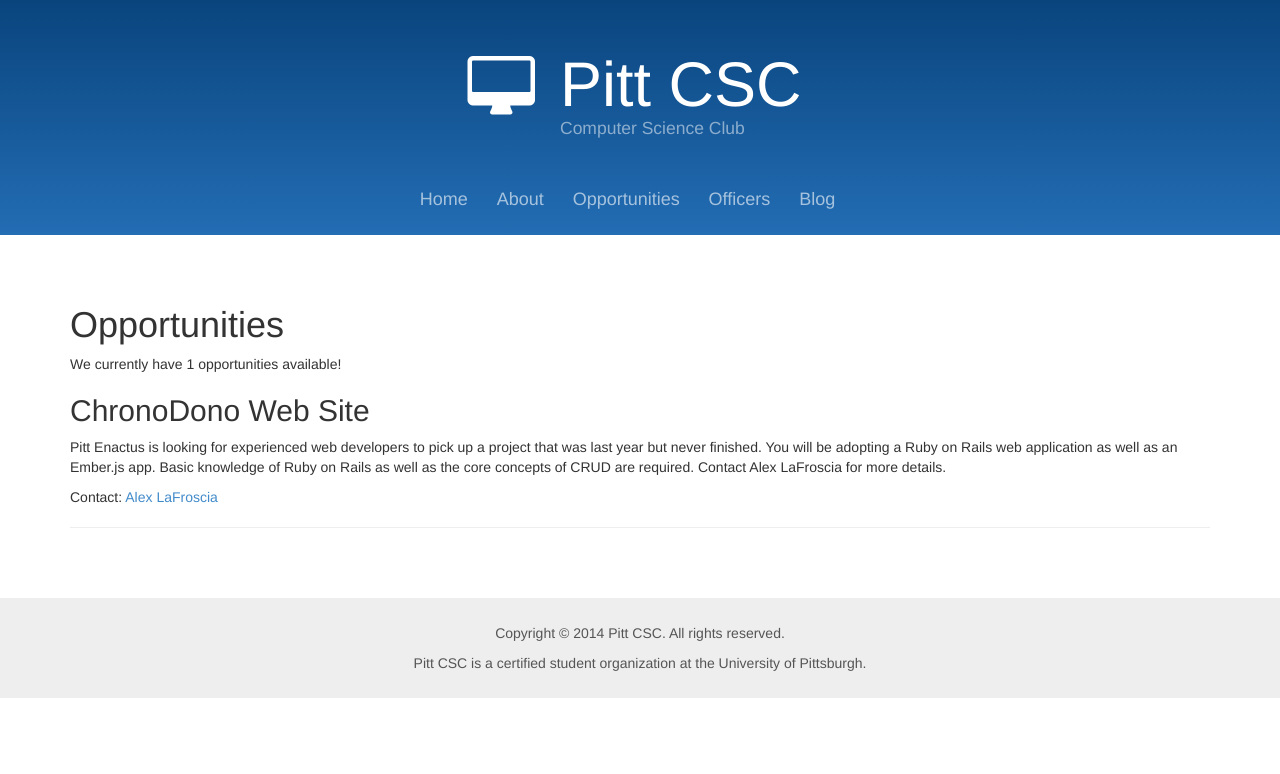
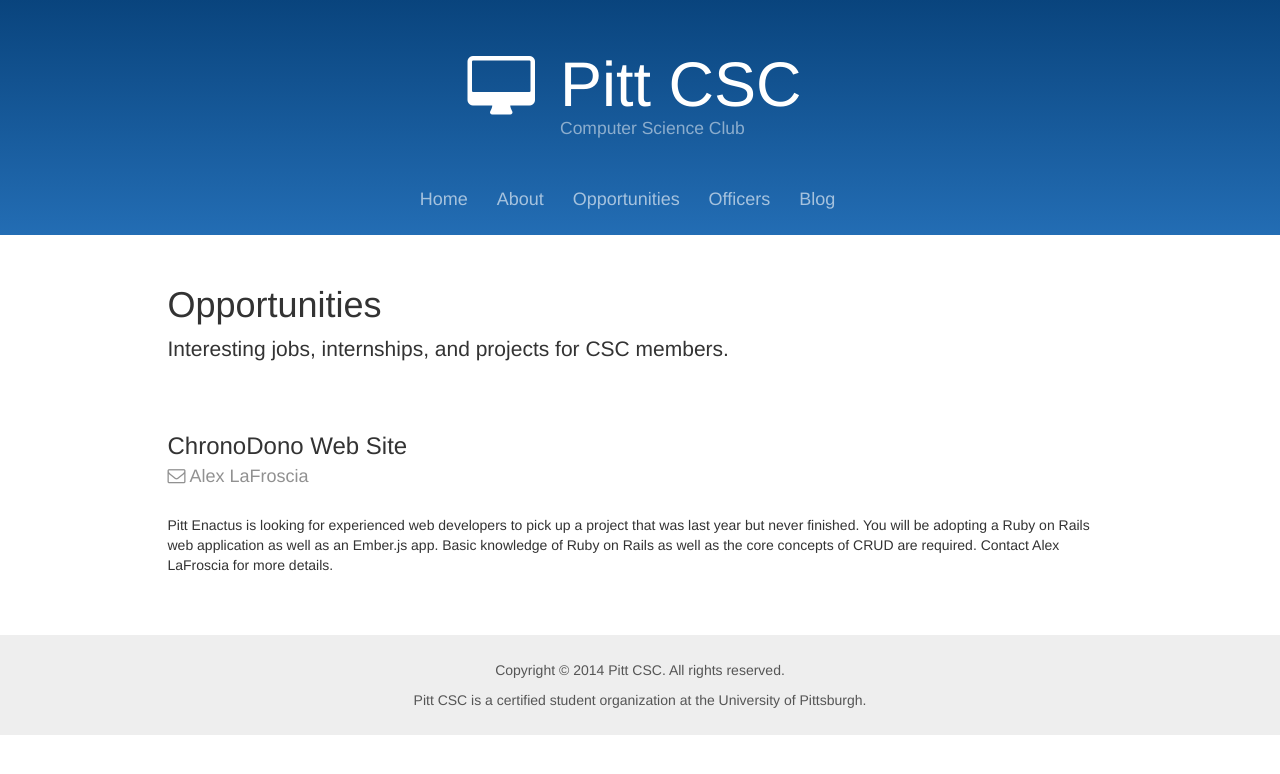
Before and after one commit to pittcsc/old-pittcsc-website-archived, a Jekyll site: the page built from opportunities/index.html, in a window 1280 px wide. Shown: the top 774 px of the page. Built offline with Jekyll 4.4.1, drawn with Linux system fonts in a browser that asks for light colours; Markdown is read by kramdown in place of the engine named in the settings.

Commit message:
Design the Opportunities page

```diff
--- /dev/null
+++ b/assets/css/meta.scss
@@ -0,0 +1,26 @@
+ul.meta {
+  @extend .clearfix;
+
+  margin: -5px 0 0 0;
+  padding: 0;
+
+  li {
+    float: left;
+    color: lighten($gray-light, 10%);
+    font-size: $font-size-h4;
+
+    font-weight: 400;
+    list-style: none;
+    margin: 0 25px 0 0;
+  }
+  a {
+    color: lighten($gray-light, 10%);
+
+    &:hover {
+      @include transition(all 0.15s);
+
+      color: $gray;
+      text-decoration: none;
+    }
+  }
+}
--- a/assets/css/officers.scss
+++ b/assets/css/officers.scss
@@ -11,30 +11,6 @@
       h2.name {
         margin-top: 1px;
       }
-      ul.meta {
-        margin: -5px 0 0 0;
-        padding: 0;
-
-        li {
-          float: left;
-          color: lighten($gray-light, 10%);
-          font-size: $font-size-h4;
-
-          font-weight: 400;
-          list-style: none;
-          margin: 0 25px 0 0;
-        }
-        a {
-          color: lighten($gray-light, 10%);
-
-          &:hover {
-            @include transition(all 0.15s);
-
-            color: $gray;
-            text-decoration: none;
-          }
-        }
-      }
     }
   }
 }
--- /dev/null
+++ b/assets/css/opportunities.scss
@@ -0,0 +1,17 @@
+.opportunities {
+  .opportunity {
+    margin-bottom: 40px;
+
+    &:last-child {
+      margin-bottom: 0;
+    }
+    header {
+      margin-bottom: 25px;
+
+      h2 {
+        font-size: $font-size-h3;
+        margin-top: 0;
+      }
+    }
+  }
+}
--- a/assets/css/site.scss
+++ b/assets/css/site.scss
@@ -13,6 +13,8 @@
 @import 'masthead';
 @import 'mastfoot';
 @import 'pages';
+@import 'meta';
 
 // Page- and section-specific styles
 @import 'officers';
+@import 'opportunities';
--- a/officers/index.html
+++ b/officers/index.html
@@ -20,7 +20,7 @@
       <div class="col-sm-8">
         <header>
           <h2 class="name">{{ officer.name }}</h2>
-          <ul class="meta clearfix">
+          <ul class="meta">
             <li>{{ officer.title }}</li>
 
             {% if officer.website %}
--- a/opportunities/index.html
+++ b/opportunities/index.html
@@ -1,23 +1,38 @@
 ---
-layout: page
+layout: default
 title: Opportunities
 ---
 
-<p>
-  We currently have {{ site.data.opportunities | size }} opportunities available!
-</p>
+<div class="container opportunities">
+  <div class="row page-header">
+    <div class="col-sm-10 col-sm-offset-1">
+      <h1>Opportunities</h1>
+      <p class="lead">Interesting jobs, internships, and projects for CSC members.</p>
+    </div>
+  </div>
 
-{% for opportunity in site.data.opportunities %}
-  <h2>{{ opportunity.title }}</h2>
-  <p>{{ opportunity.description }}</p>
+  {% for opportunity in site.data.opportunities %}
+    <div class="row opportunity">
+      <div class="col-sm-10 col-sm-offset-1">
+        <header>
+          <h2>{{ opportunity.title }}</h2>
 
-  {% if opportunity.contact.name %}
-    {% if opportunity.contact.email %}
-      Contact: <a href="mailto:{{ opportunity.contact.email }}">{{ opportunity.contact.name }}</a>
-    {% else %}
-      Contact: {{ opportunity.contact.name }}
-    {% endif %}
-  {% endif %}
+          <ul class="meta">
+            {% if opportunity.category %}
+              <li>{{ opportunity.category }}</li>
+            {% endif %}
+            {% if opportunity.contact %}
+              <li>
+                <a href="mailto:{{ opportunity.contact.email }}">
+                  <i class="fa fa-envelope-o"></i> {{ opportunity.contact.name }}
+                </a>
+              </li>
+            {% endif %}
+          </ul>
+        </header>
 
-  <hr />
-{% endfor %}
+        <p>{{ opportunity.description }}</p>
+      </div>
+    </div>
+  {% endfor %}
+</div>
```
